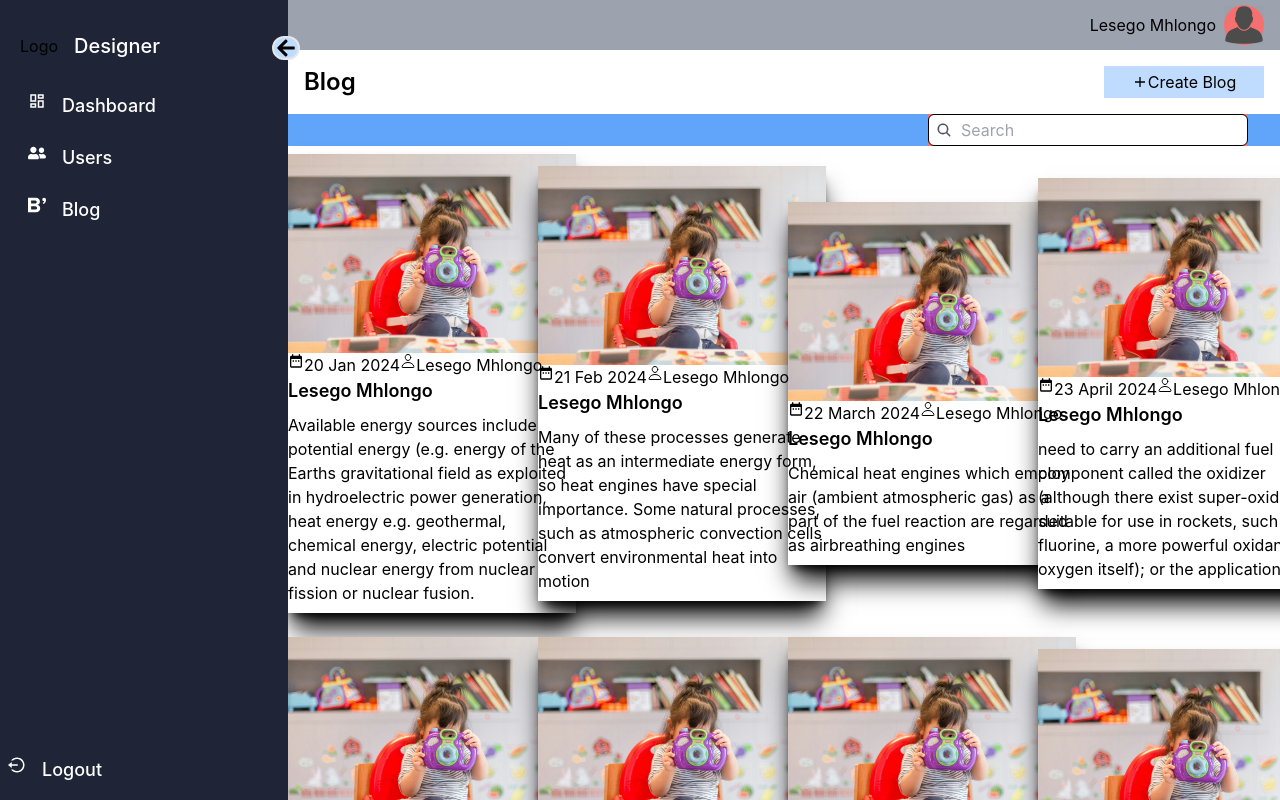
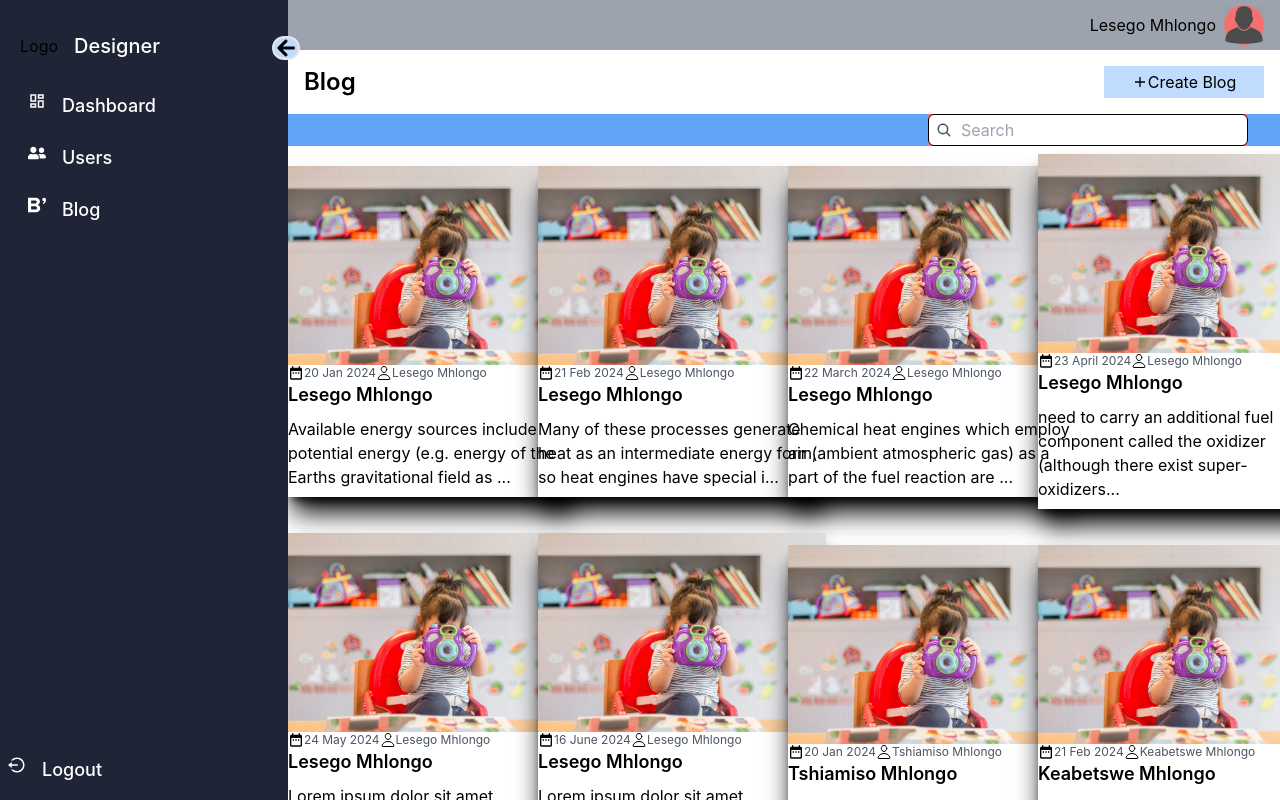
Before and after one commit to LesegoLSG/DayCare-Web, a React (Create React App) app in the folder FrontEnd/: page /portal/blog in a window 1280 px wide. Shown: the top 800 px of the page. Built offline with nearby package versions, Linux system fonts and the light colour scheme.

Commit message:
Modified the styling of a card

```diff
--- a/FrontEnd/src/Portal/PortalComponents/Blog/BlogPortalCard.js
+++ b/FrontEnd/src/Portal/PortalComponents/Blog/BlogPortalCard.js
@@ -11,9 +11,11 @@ const BlogPortalCard = ({ singleBlog, onDelete }) => {
     const { id, image, title, briefDescription, date, author, reactions } = singleBlog;
     const [isHovered, setIsHovered] = useState(false);
 
-    // const goToUpdate = () => {
-    // navigate("/portal/blog/")
-    // }
+    // Function to truncate text with ellipsis
+    const truncateText = (text, maxLength) => {
+        if (text.length <= maxLength) return text;
+        return text.slice(0, maxLength) + '...';
+    };
 
     return (
         <div className="bg-white shadow-xl shadow-black w-[18rem] h-auto flex flex-col mx-auto my-2">
@@ -31,12 +33,12 @@ const BlogPortalCard = ({ singleBlog, onDelete }) => {
                 <div className=" w-full  h-auto flex flex-row justify-start items-start ">
                     <div className="flex flex-row justify-start items-start ">
                         <span><MdDateRange /></span>
-                        <span>{date}</span>
+                        <span className='text-xs text-gray-600'>{date}</span>
                     </div>
 
                     <div className="flex flex-row justify-start items-start">
                         <span><IoPersonOutline /></span>
-                        <span>{author}</span>
+                        <span className='text-xs text-gray-600'>{author}</span>
                     </div>
 
                 </div>
@@ -46,7 +48,7 @@ const BlogPortalCard = ({ singleBlog, onDelete }) => {
                 </div>
                 {/* Description */}
                 <div className=" w-full h-auto flex justify-start items-start pb-2">
-                    <p className="text-left">{briefDescription}</p>
+                    <p className="text-left">{truncateText(briefDescription, 100)}</p>
                 </div>
 
 
```
